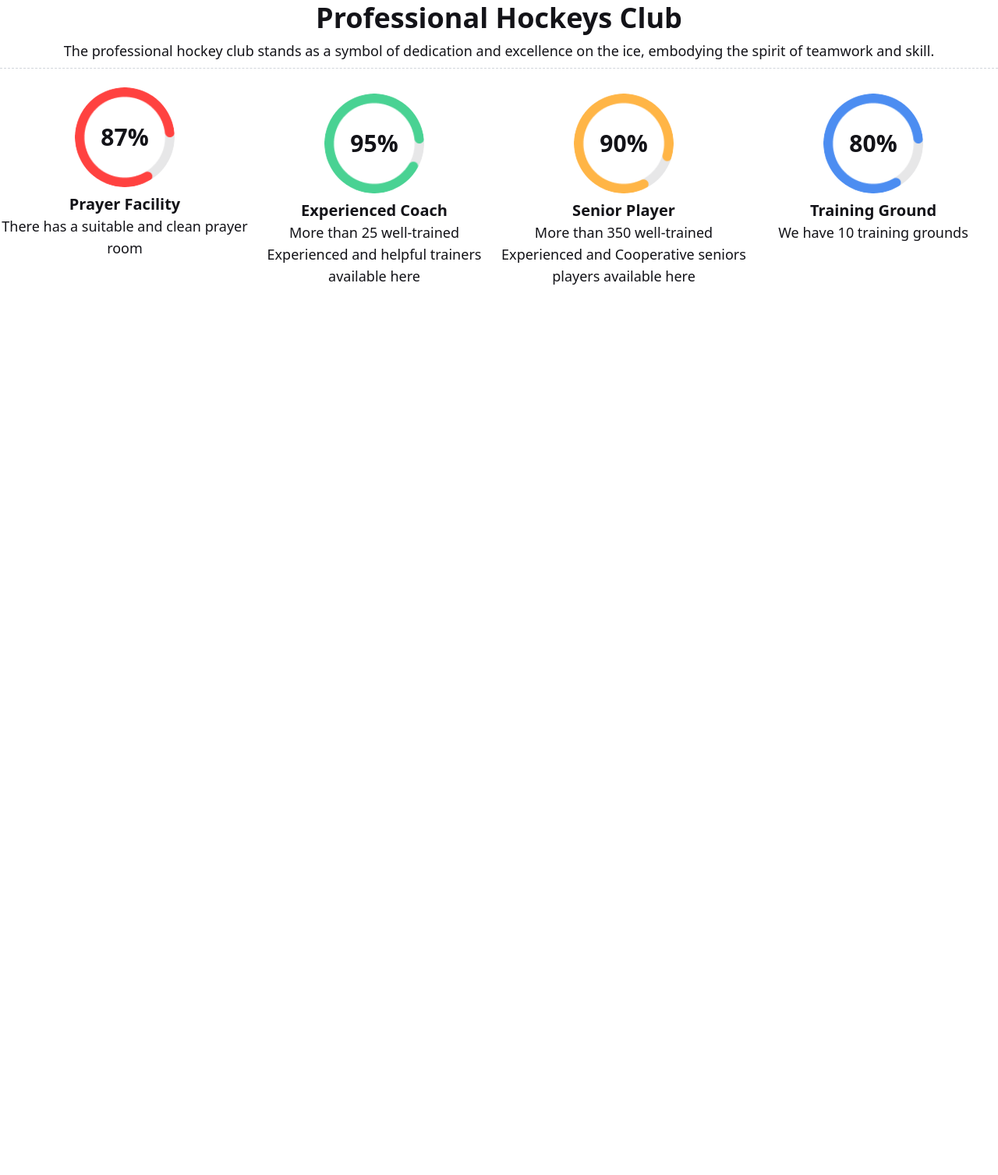
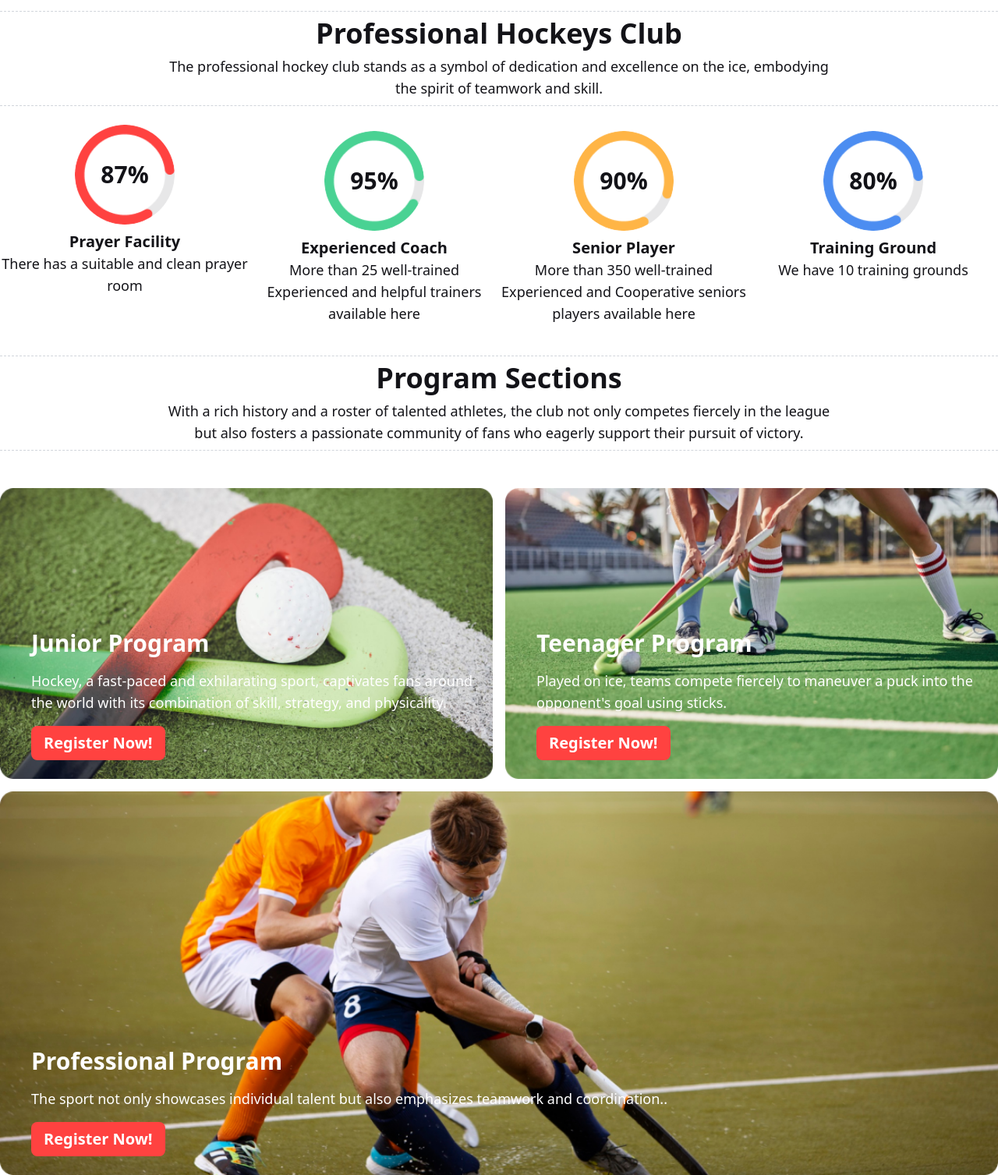
Before and after one commit to Dipak192/PH-Assignmenthocky3, a plain HTML site: page index.html in a window 1280 px wide. Shown: the part 758-2265 px from the top of the page at 78% size. Before the commit the page ends 1126 px from the top, so only its background shows below. Drawn offline with nearby package versions, Linux system fonts and the light colour scheme.

Commit message:
program section done with responsiveness

```diff
--- a/index.html
+++ b/index.html
@@ -154,17 +154,11 @@
         </div>
       </div>
       <!-- professional hocky club section -->
-      <div
-        class="mt-5 border-t border-b border-dashed border-gray-300 space-y-2"
-      >
-        <h1
-          class="text-thirdc font-extrabold font-manrope text-4xl text-center my-2"
-        >
+      <div class="mt-10 border-t border-b border-dashed border-gray-300 space-y-2">
+        <h1 class="text-thirdc lg:font-extrabold md:font-extrabold font-bold font-manrope lg:text-4xl md:text-3xl text-xl text-center my-2">
           Professional Hockeys Club
         </h1>
-        <p
-          class="text-thirdc font-manrope text-lg font-medium text-center pb-2"
-        >
+        <p class="text-thirdc font-manrope text-lg font-medium text-center pb-2 w-2/3 mx-auto">
           The professional hockey club stands as a symbol of dedication and
           excellence on the ice, embodying the spirit of teamwork and skill.
         </p>
@@ -217,6 +211,45 @@
       </div>
      </div>
 
+     <!-- Program section design here -->
+     <div class="mt-10 border-t border-b border-dashed border-gray-300 space-y-2">
+      <h1 class="text-thirdc lg:font-extrabold font-bold font-manrope lg:text-4xl md:text-3xl text-xl text-center my-2">
+        Program Sections
+      </h1>
+      <p class="text-thirdc font-manrope text-lg font-medium text-center pb-2 w-2/3 mx-auto">
+        With a rich history and a roster of talented athletes, the club not only competes fiercely in the league but also fosters a passionate community of fans who eagerly support their pursuit of victory.
+      </p>
+    </div>
+    <!-- program section grid design -->
+    <div class="grid grid-cols-2 gap-4 mt-12">
+      <div class="col-span-2 sm:col-span-1 relative">
+        <img src="./Images/2.png" alt="Image 1" class="w-full h-auto">
+        <div class="absolute lg:bottom-6 lg:left-10 space-y-4  left-6 bottom-4 flex flex-col justify-start items-start">
+          <h1 class="font-manrope lg:text-3xl md:text-3xl text-2xl lg:font-extrabold md:font-extrabold text-white ">Junior Program</h1>
+          <p class="text-lg font-medium text-white font-manrope">
+            Hockey, a fast-paced and exhilarating sport, captivates fans around the world with its combination of skill, strategy, and physicality. </p>
+          <button class="mt-2 bg-[#FF4240] text-xl font-medium lg:font-bold md:font-bold  text-white px-4 py-2 rounded-lg">Register Now!</button>
+        </div>
+      </div>
+      <div class="col-span-2 sm:col-span-1 relative">
+        <img src="./Images/3.png" alt="Image 2" class="w-full h-auto">
+        <div class="absolute lg:bottom-6 md:bottom-6  lg:left-10 md:left-10 space-y-4  left-6 bottom-4 flex flex-col justify-start items-start">
+          <h1 class="font-manrope lg:text-3xl md:text-3xl lg:font-extrabold md:font-extrabold text-white text-2xl ">Teenager Program</h1>
+          <p class="text-lg font-medium font-manrope text-white ">Played on ice, teams compete fiercely to maneuver a puck into the opponent's goal using sticks.</p>
+          <button class="mt-2 bg-[#FF4240] text-xl lg:font-bold text-white md:font-bold font-medium px-4 py-2 rounded-lg">Register Now!</button>
+        </div>
+      </div>
+      <div class="col-span-2 relative">
+        <img src="./Images/4.png" alt="Image 3" class="w-full h-auto">
+        <div class="absolute lg:bottom-6 md:bottom-6 lg:left-10 md:left-10 space-y-4  left-6 bottom-4 flex flex-col justify-start items-start">
+          <h1 class="font-manrope lg:text-3xl md:text-3xl lg:font-extrabold  md:font-extrabold text-white text-2xl pt-2">Professional Program</h1>
+          <p class="text-lg font-medium text-white font-manrope "> The sport not only showcases individual talent but also emphasizes teamwork and coordination..</p>
+          <button class="mt-2 bg-[#FF4240] text-xl lg:font-bold md:font-bold font-medium text-white px-4 py-2 rounded-lg font-semibold">Register Now!</button>
+        </div>
+      </div>
+    </div>
+
+
 
 
     </header>
```
